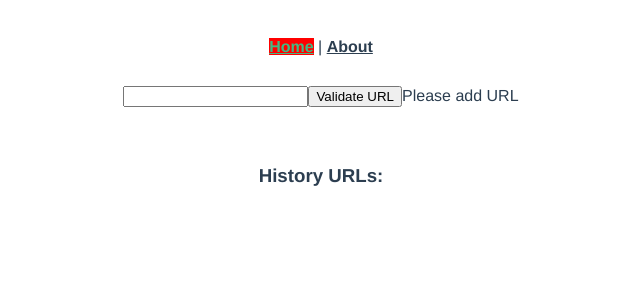
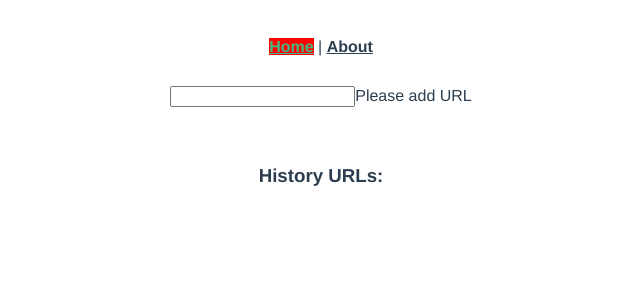
Before and after one commit to BLSThathsara20/Vue-Fetch-wordpress-posts, a Vue app: page / in a window 1280 px wide. Shown: the top 300 px of the page, without its empty margins (319-959 px from the left). Built offline with nearby package versions, Linux system fonts and the light colour scheme.

Commit message:
Update Button Signed-off-by: blsthathsara <savindu.thathsara@enfection.com>

```diff
--- a/src/components/HelloWorld.vue
+++ b/src/components/HelloWorld.vue
@@ -1,7 +1,7 @@
 <template>
   <div>
     <input type="text" v-model="wpUrl">
-    <button @click="validateUrl">Validate URL</button>
+    <button @click="validateUrl" v-if="wpUrl">Validate URL</button>
     <ul v-for="post in posts" v-bind:key="post.id">
       <li>{{ post.title.rendered }}</li>
     </ul>
```
